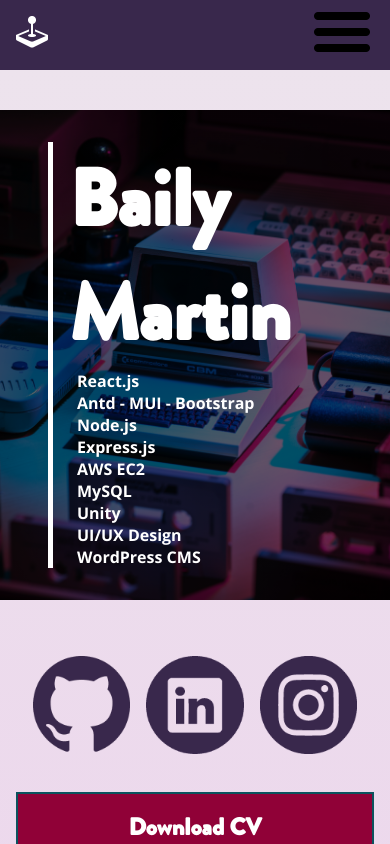
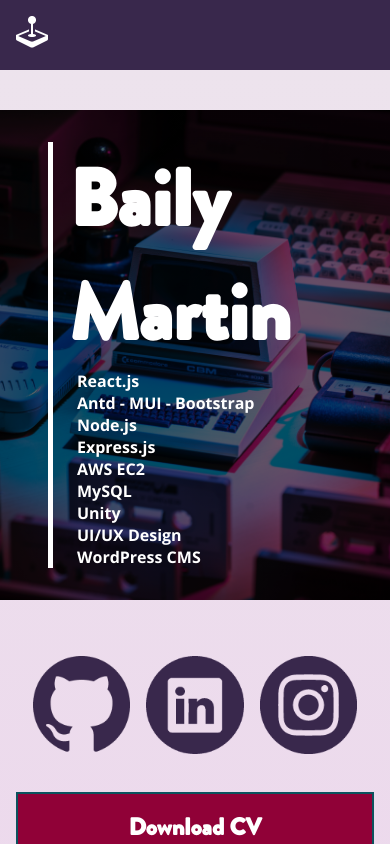
Before and after one commit to Bailym/bailym-portfolio, a React (Create React App) app: page / in a window 390 px wide. Shown: the top 844 px of the page. Built offline with nearby package versions, Linux system fonts and the light colour scheme.

Commit message:
add fethdecode tile and hide hamburger

```diff
--- a/src/components/NavBar/NavBar.js
+++ b/src/components/NavBar/NavBar.js
@@ -35,7 +35,7 @@ export function NavBarResponsive() {
                         <a href={process.env.PUBLIC_URL}><img className="nav-logo" src={process.env.PUBLIC_URL + "/Joystick.png"} alt="Logo" /></a>
                     </div>
                     <div className="nav-hamburger-responsive-open">
-                        <img src={process.env.PUBLIC_URL + "/Hamburger.png"} alt="hamburger" onClick={() => toggleMenu()}></img>
+                        {/* <img src={process.env.PUBLIC_URL + "/Hamburger.png"} alt="hamburger" onClick={() => toggleMenu()}></img> */}
                     </div>
                 </div>
                 <div className="nav-items-responsive-open">
@@ -55,7 +55,7 @@ export function NavBarResponsive() {
                     <a href={process.env.PUBLIC_URL}><img className="nav-logo" src={process.env.PUBLIC_URL + "/Joystick.png"} alt="Logo" /></a>
                 </div>
                 <div className="nav-hamburger-responsive-closed">
-                    <img src={process.env.PUBLIC_URL + "/Hamburger.png"} alt="hamburger" onClick={() => toggleMenu()}></img>
+                    {/* <img src={process.env.PUBLIC_URL + "/Hamburger.png"} alt="hamburger" onClick={() => toggleMenu()}></img> */}
                 </div>
             </div>
         )
--- a/src/components/ProjectTiles/ProjectTiles.js
+++ b/src/components/ProjectTiles/ProjectTiles.js
@@ -39,6 +39,15 @@ function ProjectTiles() {
                         <a href="https://www.curseforge.com/minecraft/mc-mods/extra-armor" target="_blank" rel="noreferrer"><button>View on CurseForge</button></a>
                     </div>
                 </motion.div>
+                <motion.div className="tile" id="tile-6" whileHover={{ scale: 1.05 }}>
+                    <div className="tile-content">
+                        <h2>FetchDecode.com (WordPress)</h2>
+                        <img src={process.env.PUBLIC_URL + "/fetchdecode.png"} alt="fetchdecode.com"></img>
+                    </div>
+                    <div className='tile-footer'>
+                        <a href="https://fetchdecode.com" target="_blank" rel="noreferrer"><button>View Live</button></a>
+                    </div>
+                </motion.div>
                 <motion.div className="tile" id="tile-2" whileHover={{ scale: 1.05 }}>
                     <div className="tile-content">
                         <h2>GalaxyRun (Unity 2D)</h2>
```
Also changed, not shown: public/fetchdecode.png (added), 4 other files (tests, documents, lock files or other folders).
